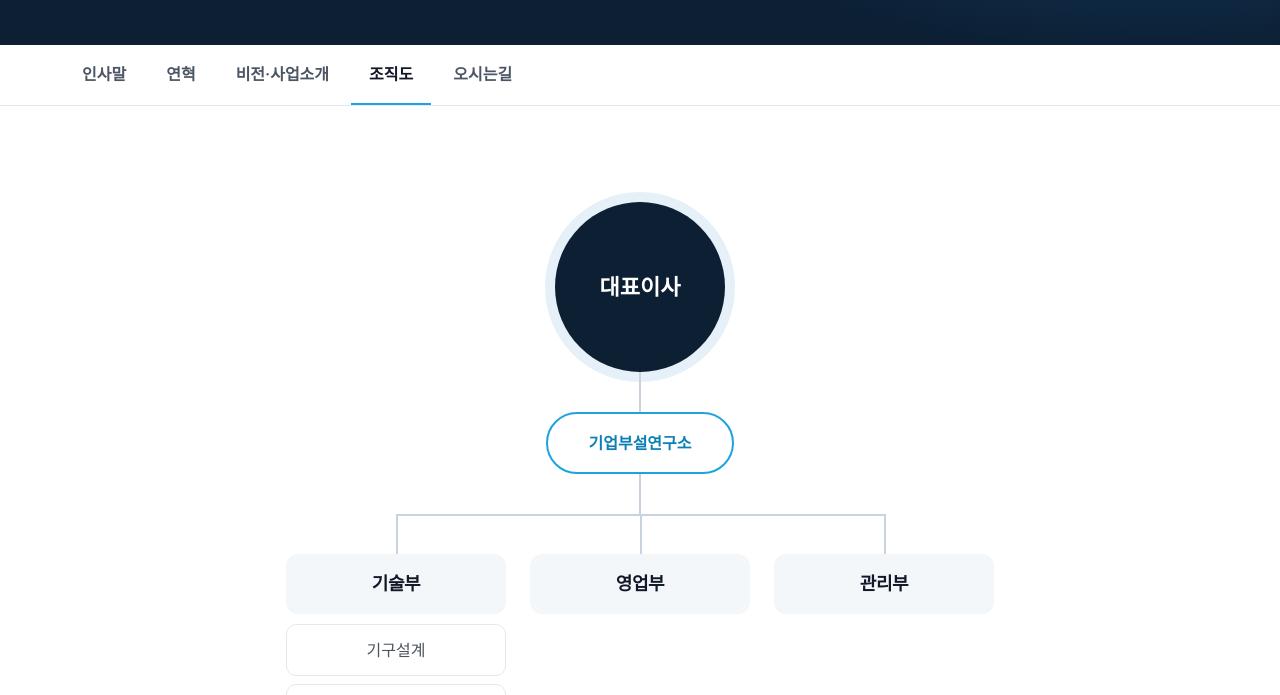
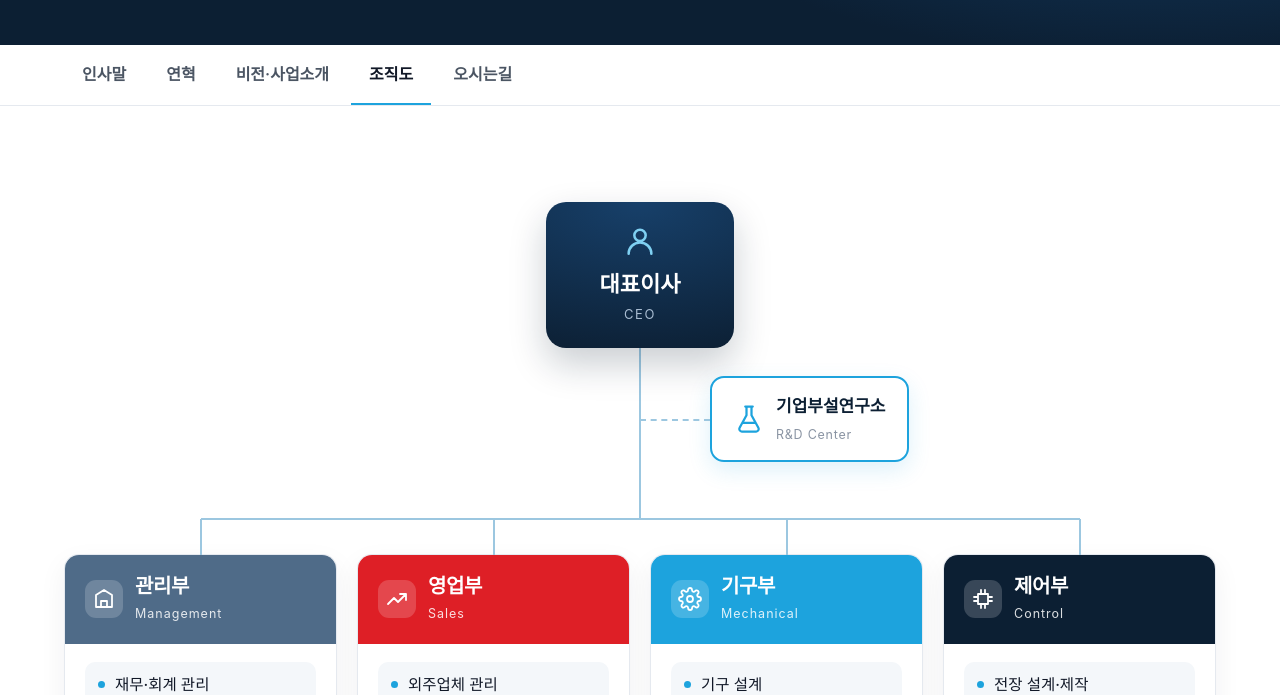
Before and after one commit to krna-official/krna-hompage, an Eleventy site: page src/company/organization.njk in a window 1280 px wide. Shown: the part 257-952 px from the top of the page. Built offline with nearby package versions, Linux system fonts and the light colour scheme; Eleventy itself is replaced by a stand-in of ours; files that its build step writes are made by us from their sources; a web font is replaced by a local one.

Commit message:
조직도 새 디자인: 대표이사·기업부설연구소·관리/영업/기구/제어부
Co-Authored-By: Claude Opus 5.5 <noreply@anthropic.com>
Claude-Session: https://claude.ai/code/session_01FRGzTGxGr3fdb1BFSST6L6

```diff
--- a/src/assets/css/style.css
+++ b/src/assets/css/style.css
@@ -165,17 +165,6 @@ h1,h2,h3{line-height:1.3;margin:0;letter-spacing:-.02em}
 .value img{border-radius:var(--r);aspect-ratio:16/10;object-fit:cover;width:100%}
 .value h3{font-size:26px;font-weight:800;margin-bottom:12px}
 .value p{color:var(--ink-2);margin:0}
-.org{display:flex;flex-direction:column;align-items:center}
-.org-ceo{width:170px;height:170px;border-radius:50%;display:grid;place-items:center;background:var(--navy);color:#fff;font-size:22px;font-weight:800;box-shadow:0 0 0 10px #e6f0f8}
-.org-line{width:2px;height:40px;background:#c8d3df}
-.org-lab{padding:16px 40px;border-radius:999px;border:2px solid var(--blue);font-weight:800;color:var(--blue-d);background:#fff}
-.org-depts{display:grid;grid-template-columns:repeat(3,220px);gap:24px;position:relative;padding-top:40px}
-.org-depts:before{content:"";position:absolute;top:0;left:110px;right:110px;height:2px;background:#c8d3df}
-.org-dept{position:relative;text-align:center}
-.org-dept:before{content:"";position:absolute;top:-40px;left:50%;width:2px;height:40px;background:#c8d3df}
-.org-dept h3{padding:18px;background:var(--bg-2);border-radius:12px;font-size:18px}
-.org-dept ul{list-style:none;margin:10px 0 0;padding:0}
-.org-dept li{padding:12px;border:1px solid var(--line);border-radius:10px;margin-top:8px;color:var(--ink-2)}
 .map{border-radius:var(--r);overflow:hidden;aspect-ratio:21/9;background:var(--bg-2)}
 .map iframe{width:100%;height:100%;border:0}
 .loc-grid{display:grid;grid-template-columns:1.2fr 1fr 1.6fr;gap:40px;margin-top:40px}
@@ -302,8 +291,6 @@ h1,h2,h3{line-height:1.3;margin:0;letter-spacing:-.02em}
   .tl-year{grid-template-columns:1fr;gap:8px}
   .cta-in{flex-direction:column;align-items:flex-start}
   .map{aspect-ratio:4/3}
-  .org-depts{grid-template-columns:repeat(3,1fr);gap:10px}
-  .org-depts:before{left:16.6%;right:16.6%}
 }
 @media (max-width:600px){
   .wrap{padding:0 16px}
@@ -321,7 +308,6 @@ h1,h2,h3{line-height:1.3;margin:0;letter-spacing:-.02em}
   .hero-btns .btn,.cta-btns .btn{flex:1;padding:0 14px}
   .prod{padding:12px}.prod h3{font-size:16px}
   .tl-year li{gap:12px}
-  .org-dept h3{font-size:15px;padding:14px 6px}
 }
 
 /* history milestones */
@@ -515,3 +501,30 @@ h1,h2,h3{line-height:1.3;margin:0;letter-spacing:-.02em}
 .logo{display:flex;align-items:center;gap:14px}
 .logo .logo-ko{font-size:20px;font-weight:700;color:var(--blue);letter-spacing:.02em;padding-left:14px;border-left:1px solid var(--line);line-height:26px;white-space:nowrap}
 @media (max-width:420px){.logo .logo-ko{font-size:15.5px;padding-left:10px}.logo{gap:10px}}
+
+/* org chart */
+.og{--og-line:#9cc7e0}
+.og-top{position:relative;display:flex;flex-direction:column;align-items:center;padding-bottom:56px}
+.og-top::after{content:"";position:absolute;left:50%;top:0;bottom:0;width:2px;margin-left:-1px;background:var(--og-line);z-index:0}
+.og-ceo{position:relative;z-index:1;display:flex;flex-direction:column;align-items:center;gap:2px;padding:22px 54px;border-radius:20px;background:radial-gradient(300px 160px at 50% 0%,#17406a,var(--navy));color:#fff;box-shadow:0 16px 36px rgba(12,31,51,.22)}
+.og-ceo svg{width:34px;height:34px;color:#7fd0f2;margin-bottom:6px}
+.og-ceo b{font-size:22px}.og-ceo span{font-size:13px;letter-spacing:.12em;color:#a9bdd2}
+.og-lab-wrap{position:relative;z-index:1;width:100%;display:flex;justify-content:flex-start;padding-left:calc(50% + 70px);margin-top:28px}
+.og-lab-wrap::before{content:"";position:absolute;left:50%;top:50%;width:70px;border-top:2px dashed var(--og-line)}
+.og-lab{display:flex;align-items:center;gap:12px;padding:14px 22px;border-radius:14px;background:#fff;border:2px solid var(--blue);box-shadow:0 8px 22px rgba(29,163,221,.15)}
+.og-lab svg{width:30px;height:30px;color:var(--blue)}
+.og-lab b{display:block;font-size:17px;color:var(--navy)}.og-lab span{font-size:12.5px;color:var(--ink-3);letter-spacing:.06em}
+.og-depts{position:relative;display:grid;grid-template-columns:repeat(4,1fr);gap:20px;padding-top:36px}
+.og-depts::before{content:"";position:absolute;top:0;left:calc((100% - 60px) / 8);right:calc((100% - 60px) / 8);height:2px;background:var(--og-line)}
+.og-dept{position:relative;border-radius:var(--r);background:#fff;border:1px solid var(--line);box-shadow:0 10px 28px rgba(12,31,51,.06);overflow:hidden}
+.og-dept::before{content:"";position:absolute;top:-36px;left:50%;width:2px;height:36px;margin-left:-1px;background:var(--og-line)}
+.og-dept{overflow:visible}
+.og-hd{display:flex;align-items:center;gap:12px;padding:18px 20px;border-radius:var(--r) var(--r) 0 0;background:var(--blue);color:#fff}
+.og-hd svg{width:38px;height:38px;padding:7px;border-radius:11px;background:rgba(255,255,255,.18)}
+.og-hd h3{margin:0;font-size:20px}.og-hd span{font-size:12.5px;letter-spacing:.08em;opacity:.85}
+.og-admin .og-hd{background:#4f6b88}.og-sales .og-hd{background:var(--red)}.og-mech .og-hd{background:var(--blue)}.og-ctrl .og-hd{background:var(--navy)}
+.og-dept ul{list-style:none;margin:0;padding:18px 20px 22px;display:grid;gap:8px}
+.og-dept li{position:relative;padding:10px 12px 10px 30px;border-radius:10px;background:var(--bg-2);font-size:15.5px;color:var(--ink);font-weight:500}
+.og-dept li::before{content:"";position:absolute;left:13px;top:50%;width:7px;height:7px;margin-top:-3.5px;border-radius:50%;background:var(--blue)}
+@media (max-width:1080px){.og-depts{grid-template-columns:1fr 1fr}.og-depts::before,.og-dept::before{display:none}.og-top{padding-bottom:28px}}
+@media (max-width:600px){.og-depts{grid-template-columns:1fr}.og-lab-wrap{padding-left:0;justify-content:center}.og-lab-wrap::before{display:none}.og-top::after{display:none}}
--- a/src/company/organization.njk
+++ b/src/company/organization.njk
@@ -2,16 +2,34 @@
 title: 조직도
 permalink: /company/organization/
 ---
+{% set ic = {
+  admin: '<path d="M4 20V8l8-5 8 5v12M9 20v-6h6v6M4 20h16"/>',
+  sales: '<path d="M3 17l6-6 4 4 8-8M15 7h6v6"/>',
+  mech: '<path d="M12 15a3 3 0 1 0 0-6 3 3 0 0 0 0 6zM19.4 15a1.7 1.7 0 0 0 .3 1.8l.1.1a2 2 0 1 1-2.8 2.8l-.1-.1a1.7 1.7 0 0 0-2.8 1.2V21a2 2 0 1 1-4 0v-.1a1.7 1.7 0 0 0-2.9-1.2l-.1.1a2 2 0 1 1-2.8-2.8l.1-.1A1.7 1.7 0 0 0 3.2 14H3a2 2 0 1 1 0-4h.1a1.7 1.7 0 0 0 1.2-2.9l-.1-.1a2 2 0 1 1 2.8-2.8l.1.1A1.7 1.7 0 0 0 10 3.2V3a2 2 0 1 1 4 0v.1a1.7 1.7 0 0 0 2.9 1.2l.1-.1a2 2 0 1 1 2.8 2.8l-.1.1a1.7 1.7 0 0 0 1.1 2.9H21a2 2 0 1 1 0 4h-.1a1.7 1.7 0 0 0-1.5 1z"/>',
+  ctrl: '<path d="M7 7h10v10H7zM10 3v4M14 3v4M10 17v4M14 17v4M3 10h4M3 14h4M17 10h4M17 14h4"/>',
+  lab: '<path d="M9 2h6M10 2v7L4.5 19A2 2 0 0 0 6.3 22h11.4a2 2 0 0 0 1.8-3L14 9V2M7 15h10"/>',
+  ceo: '<path d="M12 12a4 4 0 1 0 0-8 4 4 0 0 0 0 8zM4 21c0-4.4 3.6-8 8-8s8 3.6 8 8"/>'
+} %}
+{% macro icon(d) %}<svg viewBox="0 0 24 24" fill="none" stroke="currentColor" stroke-width="1.8" stroke-linecap="round" stroke-linejoin="round" aria-hidden="true">{{ d | safe }}</svg>{% endmacro %}
+{% set depts = [
+  { k: "admin", t: "관리부", en: "Management", items: ["재무·회계 관리", "총무·인사 관리", "구매 관리"] },
+  { k: "sales", t: "영업부", en: "Sales", items: ["외주업체 관리", "수주 영업", "시스템 기술 영업"] },
+  { k: "mech", t: "기구부", en: "Mechanical", items: ["기구 설계", "기구 조립", "설치 및 시운전", "영업 지원"] },
+  { k: "ctrl", t: "제어부", en: "Control", items: ["전장 설계·제작", "PLC 프로그램", "로봇 및 비전 프로그램", "설치 및 시운전", "영업 지원"] }
+] %}
 <section class="sec">
-  <div class="wrap org">
-    <div class="org-ceo">대표이사</div>
-    <div class="org-line"></div>
-    <div class="org-lab">기업부설연구소</div>
-    <div class="org-line"></div>
-    <div class="org-depts">
-      <div class="org-dept"><h3>기술부</h3><ul><li>기구설계</li><li>제어설계</li></ul></div>
-      <div class="org-dept"><h3>영업부</h3></div>
-      <div class="org-dept"><h3>관리부</h3></div>
+  <div class="wrap og">
+    <div class="og-top">
+      <div class="og-ceo">{{ icon(ic.ceo) }}<b>대표이사</b><span>CEO</span></div>
+      <div class="og-lab-wrap"><div class="og-lab">{{ icon(ic.lab) }}<div><b>기업부설연구소</b><span>R&amp;D Center</span></div></div></div>
+    </div>
+    <div class="og-depts">
+      {% for d in depts %}
+      <div class="og-dept og-{{ d.k }}">
+        <div class="og-hd">{{ icon(ic[d.k]) }}<div><h3>{{ d.t }}</h3><span>{{ d.en }}</span></div></div>
+        <ul>{% for it in d.items %}<li>{{ it }}</li>{% endfor %}</ul>
+      </div>
+      {% endfor %}
     </div>
   </div>
 </section>
```
